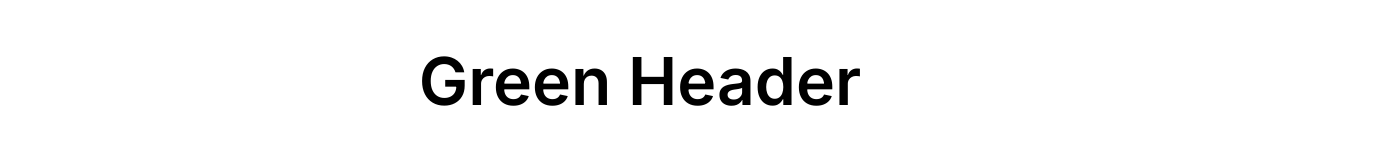
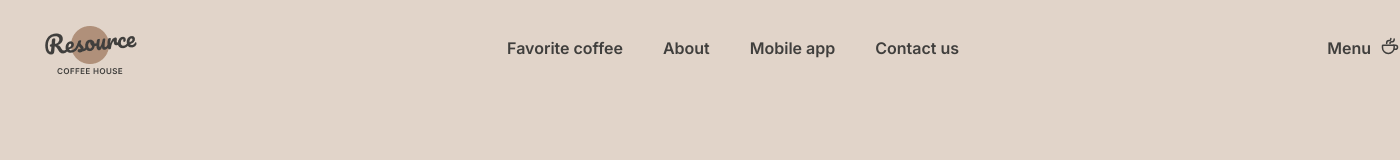
Before and after one commit to network-Error/coffee-house, a plain HTML site: page index.html in a window 1280 px wide. Shown: the whole page, 1400 px wide, since content can reach past the window. Drawn offline with Linux system fonts and the light colour scheme.

Commit message:
feat: add header

```diff
--- a/index.html
+++ b/index.html
@@ -4,12 +4,33 @@
   <meta charset="UTF-8">
   <meta name="viewport" content="width=device-width, initial-scale=1.0">
   <link rel="stylesheet" href="./styles/style.css">
-  <link rel="shortcut icon" href="../assets/logo.ico" type="image/x-icon">
+  <link rel="shortcut icon" href="../assets/favicon.ico" type="image/x-icon">
   <link href="https://fonts.googleapis.com/css2?family=Inter:wght@400;500;600&display=swap" rel="stylesheet">
-  <title>Document</title>
+  <title>Resource - COFFEE HOUSE</title>
 </head>
 <body>
-  <h1>Green Header</h1>
+  <header class="header">
+    <div class="container">
+      <nav class="nav">
+        <a href="#" class="nav__logo"></a>
+        <ul class="nav__list">
+          <li class="nav__list-items">
+            <a href="#" class="nav__list-items-links">Favorite coffee</a>
+          </li>
+          <li class="nav__list-items">
+            <a href="#" class="nav__list-items-links">About</a>
+          </li>
+          <li class="nav__list-items">
+            <a href="#" class="nav__list-items-links">Mobile app</a>
+          </li>
+          <li class="nav__list-items">
+            <a href="#" class="nav__list-items-links">Contact us</a>
+          </li>
+        </ul>
+        <a href="#" class="nav__menu">Menu <img class="nav__menu-img" src="./assets/header/coffee-cup.svg" alt="coffee cup"></a>
+      </nav>
+    </div>
+  </header>
   <script src="./main.js"></script>
 </body>
 </html>
--- a/styles/base-reset.scss
+++ /dev/null
@@ -1,5 +0,0 @@
-@import './variables';
-
-* {
-  font-family: $font-family;
-}
--- /dev/null
+++ b/styles/base-setting.scss
@@ -0,0 +1,26 @@
+@import './variables';
+
+* {
+  font-family: $font-family;
+  color: $color-dark;
+  font-weight: $fw-600;
+}
+
+.container {
+  width: 1360px;
+  margin: 0 auto;
+}
+
+ul {
+  padding: 0;
+  margin: 0;
+}
+
+li {
+  list-style: none;
+}
+
+a {
+  text-decoration: none;
+  color: inherit;
+}
--- a/styles/style.scss
+++ b/styles/style.scss
@@ -1,8 +1,49 @@
 @import './variables';
 @import './normalize.css';
-@import './base-reset.scss';
+@import './base-setting.scss';
 
-h1 {
-  font-size: 66px;
-  text-align: center;
+body {
+  background-color: $color-body;
+  padding: 0 40px;
 }
+
+.header {
+  padding: 20px 0;
+}
+
+.nav {
+  display: flex;
+  align-items: center;
+  justify-content: space-between;
+
+  &__logo {
+    background-image: url('../assets/header/logo.png');
+    background-repeat: no-repeat;
+    width: 100px;
+    height: 60px;
+  }
+
+  &__list {
+    display: flex;
+    gap: 40px;
+
+    .nav__list-items-links {
+      line-height: $lh-105;
+      position: relative;
+      top: -2px;
+      left: -3px;
+    }
+  }
+
+  &__menu {
+    position: relative;
+    top: -4px;
+    left: -5px;
+
+    .nav__menu-img {
+      position: relative;
+      top: 2px;
+      left: 5px;
+    }
+  }
+}
```
Also changed, not shown: assets/favicon.ico (renamed from assets/logo.ico), assets/header/coffee-cup.svg (added), assets/header/logo.png (added), styles/style.css, 1 other file.
